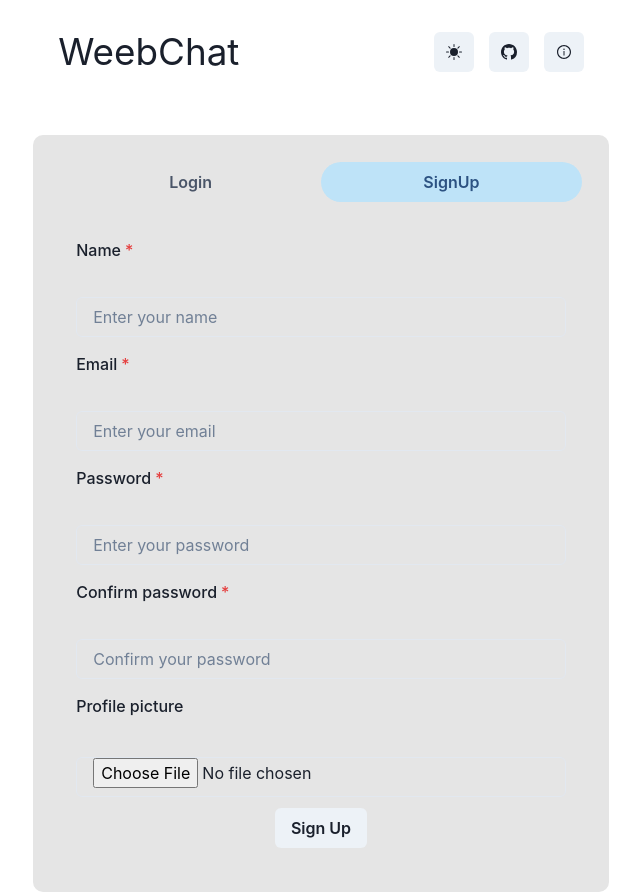
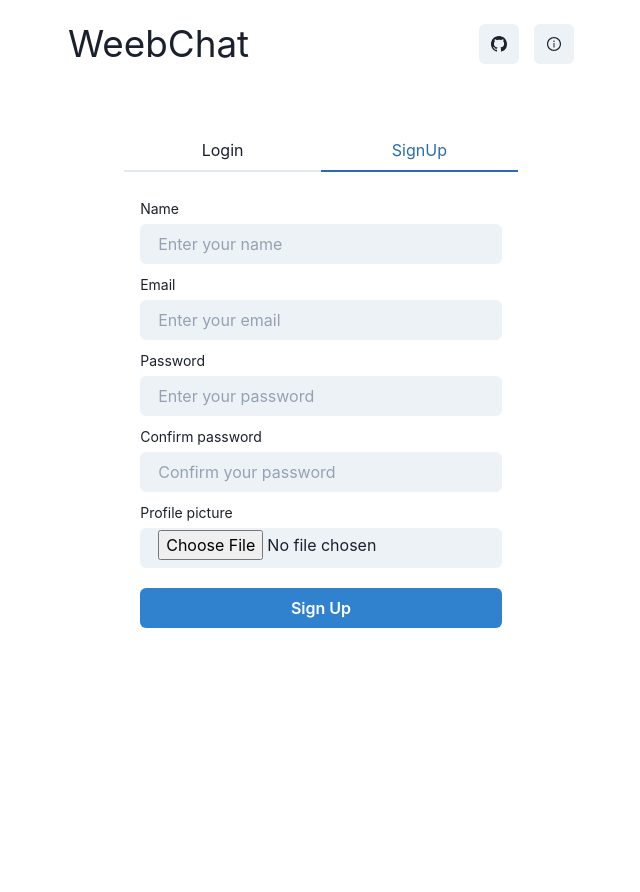
Before and after one commit to Keshav13142/WeebChat, a React (Create React App) app in the folder frontend/: page / in a window 1280 px wide. Both pictures are taken after a click on the tab "SignUp". Shown: the whole page, without its empty margins (319-959 px from the left). After the commit the page ends 800 px from the top, so only its background shows below. Built offline with nearby package versions, Linux system fonts and the light colour scheme.

Commit message:
Completed login and signup component

```diff
--- a/frontend/src/App.js
+++ b/frontend/src/App.js
@@ -1,6 +1,6 @@
 import { Route, Routes } from "react-router-dom";
-import Chats from "./components/Chats";
-import Home from "./components/Home";
+import Chats from "./pages/Chats";
+import Home from "./pages/Home";
 import Navbar from "./components/Navbar";
 
 function App() {
--- /dev/null
+++ b/frontend/src/components/Input.jsx
@@ -0,0 +1,29 @@
+import { Text, Input } from "@chakra-ui/react";
+import React from "react";
+
+const CustomInput = (props) => {
+  return (
+    <div
+      style={{
+        display: "flex",
+        flexDirection: "column",
+        width: "100%",
+        gap: "5px",
+      }}
+    >
+      <Text fontSize={"sm"}>{props.inp.label}</Text>
+      <Input
+        // borderColor={"red"}
+        _placeholder={{ opacity: 0.7, color: "gray.500" }}
+        variant="filled"
+        placeholder={props.inp.placeholder}
+        value={props.value}
+        name={props.inp.name}
+        type={props.inp.type}
+        onChange={props.updateUser}
+      />
+    </div>
+  );
+};
+
+export default CustomInput;
--- a/frontend/src/components/Login.jsx
+++ b/frontend/src/components/Login.jsx
@@ -1,7 +1,37 @@
-import React from "react";
+import React, { useState } from "react";
+import CustomInput from "./Input";
+import { loginInputs } from "../utils/inputFeilds";
+import { Button, VStack } from "@chakra-ui/react";
+const Login = () => {
+  const [user, setuser] = useState({
+    email: "",
+    password: "",
+  });
+  const updateUser = (e) => {
+    setuser((prev) => ({ ...prev, [e.target.name]: e.target.value }));
+  };
 
-const Login = () => {
-  return <div>Login</div>;
+  const login = () => {
+    if (user.conf_pass !== user.password) console.log("Check pass");
+    console.log(user);
+  };
+  return (
+    <VStack marginTop="10px" spacing="23px">
+      {loginInputs.map((inp, ind) => {
+        return (
+          <CustomInput
+            key={ind}
+            value={user[inp.name]}
+            inp={inp}
+            updateUser={updateUser}
+          />
+        );
+      })}
+      <Button width="full" colorScheme={"blue"} stype="submit" onClick={login}>
+        Login
+      </Button>
+    </VStack>
+  );
 };
 
 export default Login;
--- a/frontend/src/components/Navbar.jsx
+++ b/frontend/src/components/Navbar.jsx
@@ -1,31 +1,32 @@
 import React from "react";
-import { CgSun } from "react-icons/cg";
-import { BsFillSunFill } from "react-icons/bs";
+// import { CgSun } from "react-icons/cg";
+// import { BsFillSunFill } from "react-icons/bs";
 import { GoMarkGithub } from "react-icons/go";
 import { AiOutlineInfoCircle } from "react-icons/ai";
+/*  eslint-disable-next-line */
 import { Container, IconButton, Text, useColorMode } from "@chakra-ui/react";
 import { Link } from "react-router-dom";
 
 const Navbar = () => {
-  const { colorMode, toggleColorMode } = useColorMode();
+  // const { colorMode, toggleColorMode } = useColorMode();
   return (
     <Container
       display="flex"
       minWidth="60vw"
       justifyContent="space-around"
       alignItems="center"
-      p={[2, 4, 6]}
+      p={[2, 4]}
     >
       <Text fontSize="2.3rem">WeebChat</Text>
       <div style={{ display: "flex", gap: "15px" }}>
-        <IconButton
+        {/* <IconButton
           onClick={() =>
             toggleColorMode(colorMode === "light" ? "dark" : "light")
           }
           icon={colorMode === "dark   " ? <CgSun /> : <BsFillSunFill />}
         >
           Navbar
-        </IconButton>
+        </IconButton> */}
         {/*  eslint-disable-next-line */}
         <a href="https://github.com/keshav13142" target="_blank">
           <IconButton icon={<GoMarkGithub />} />
--- a/frontend/src/components/SignUp.jsx
+++ b/frontend/src/components/SignUp.jsx
@@ -1,11 +1,7 @@
-import {
-  Button,
-  FormControl,
-  FormLabel,
-  Input,
-  VStack,
-} from "@chakra-ui/react";
+import { Button, VStack } from "@chakra-ui/react";
 import React, { useState } from "react";
+import CustomInput from "./Input";
+import { signUpInputs } from "../utils/inputFeilds";
 
 const SignUp = () => {
   const [user, setuser] = useState({
@@ -25,55 +21,23 @@ const SignUp = () => {
   };
 
   return (
-    <VStack marginTop="20px" spacing="10px">
-      <FormControl isRequired>
-        <FormLabel>Name</FormLabel>
-        <Input
-          placeholder="Enter your name"
-          value={user.name}
-          name="name"
-          type="text"
-          onChange={updateUser}
-        />
-      </FormControl>
-      <FormControl isRequired>
-        <FormLabel>Email</FormLabel>
-        <Input
-          placeholder="Enter your email"
-          name="email"
-          value={user.email}
-          type="email"
-          onChange={updateUser}
-        />
-      </FormControl>
-      <FormControl isRequired>
-        <FormLabel>Password</FormLabel>
-        <Input
-          name="password"
-          placeholder="Enter your password"
-          value={user.password}
-          type="password"
-          onChange={updateUser}
-        />
-      </FormControl>
-      <FormControl isRequired>
-        <FormLabel>Confirm password</FormLabel>
-        <Input
-          placeholder="Confirm your password"
-          name="conf_pass"
-          value={user.conf_pass}
-          type="password"
-          onChange={updateUser}
-        />
-      </FormControl>
-      <FormControl>
-        <FormLabel>Profile picture</FormLabel>
-        <Input value={user.pic} name="pic" type="file" onChange={updateUser} />
-      </FormControl>
-      <Button stype="submit" onClick={signUp}>
+    <>
+      <VStack marginTop="10px" spacing="10px">
+        {signUpInputs.map((inp, ind) => {
+          return (
+            <CustomInput
+              key={ind}
+              value={user[inp.name]}
+              inp={inp}
+              updateUser={updateUser}
+            />
+          );
+        })}
+      </VStack>
+      <Button width="full" colorScheme="blue" stype="submit" onClick={signUp}>
         Sign Up
       </Button>
-    </VStack>
+    </>
   );
 };
 
--- a/frontend/src/index.css
+++ b/frontend/src/index.css
@@ -1,11 +1,13 @@
+@import url("https://fonts.googleapis.com/css2?family=Source+Sans+Pro&display=swap");
 * {
   margin: 0;
   padding: 0;
 }
 
 body {
-  font-family: -apple-system, BlinkMacSystemFont, "Segoe UI", "Roboto", "Oxygen",
-    "Ubuntu", "Cantarell", "Fira Sans", "Droid Sans", "Helvetica Neue",
+  font-family: -apple-system, BlinkMacSystemFont, "Source Sans Pro", "Segoe UI",
+    "Roboto", "Oxygen", "Ubuntu", "Cantarell", "Fira Sans", "Droid Sans",
+    "Helvetica Neue", "Gill Sans", "Gill Sans MT", Calibri, "Trebuchet MS",
     sans-serif;
   -webkit-font-smoothing: antialiased;
   -moz-osx-font-smoothing: grayscale;
@@ -16,5 +18,7 @@ body {
   flex-direction: column;
   align-items: center;
   height: 100vh;
+  /* background-color: #dfe2ff; */
+  /* background-color: #252c31; */
   width: 100vw;
 }
--- a/frontend/src/components/Home.jsx
+++ b/frontend/src/pages/Home.jsx
@@ -9,27 +9,29 @@ import {
   Tabs,
   useColorMode,
 } from "@chakra-ui/react";
-import SignUp from "./SignUp";
+import SignUp from "../components/SignUp";
+import Login from "../components/Login";
 
 const Home = () => {
   // eslint-disable-next-line
   const { colorMode, _ } = useColorMode();
   return (
     <Container
-      backgroundColor={colorMode === "dark" ? "#011627" : "#e5e5e5"}
-      margin={[2, 4, 6, 8]}
-      maxW={["sm", "md", "xl"]}
+      margin={[2, 4]}
+      maxW={["sm", "md"]}
       p={[2, 4]}
       borderRadius="10px"
     >
       <Box borderRadius="10px" padding="0.7rem" fontSize="3rem">
-        <Tabs variant="soft-rounded">
+        <Tabs>
           <TabList>
             <Tab width="50%">Login</Tab>
             <Tab width="50%">SignUp</Tab>
           </TabList>
           <TabPanels>
-            <TabPanel>Login</TabPanel>
+            <TabPanel>
+              <Login />
+            </TabPanel>
             <TabPanel>
               <SignUp />
             </TabPanel>
--- /dev/null
+++ b/frontend/src/utils/inputFeilds.js
@@ -0,0 +1,42 @@
+export const signUpInputs = [
+  {
+    label: "Name",
+    name: "name",
+    placeholder: "Enter your name",
+    type: "text",
+  },
+  {
+    label: "Email",
+    name: "email",
+    placeholder: "Enter your email",
+    type: "email",
+  },
+  {
+    label: "Password",
+    name: "password",
+    placeholder: "Enter your password",
+    type: "password",
+  },
+  {
+    label: "Confirm password",
+    name: "conf_pass",
+    placeholder: "Confirm your password",
+    type: "password",
+  },
+  { label: "Profile picture", type: "file" },
+];
+
+export const loginInputs = [
+  {
+    label: "Email",
+    name: "email",
+    placeholder: "Enter your email",
+    type: "email",
+  },
+  {
+    label: "Password",
+    name: "password",
+    placeholder: "Enter your password",
+    type: "password",
+  },
+];
```
Also changed, not shown: frontend/src/pages/Chats.jsx (renamed from frontend/src/components/Chats.jsx).
